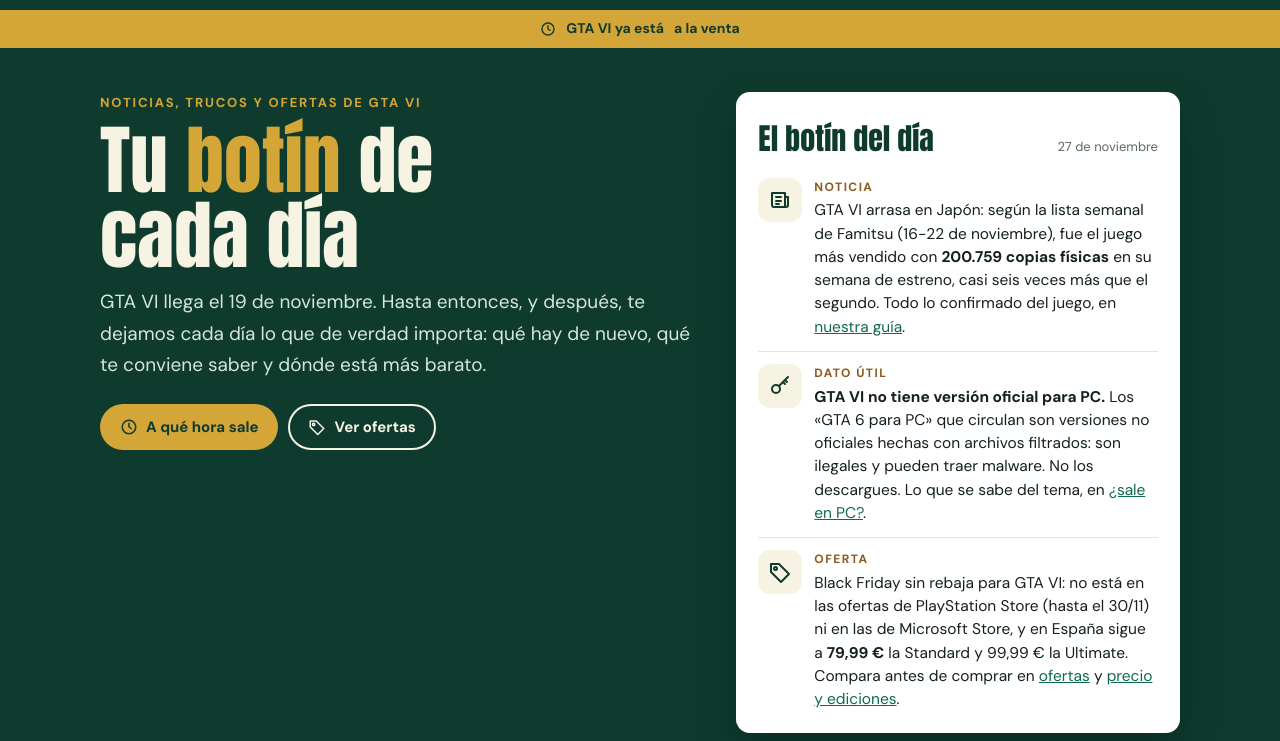
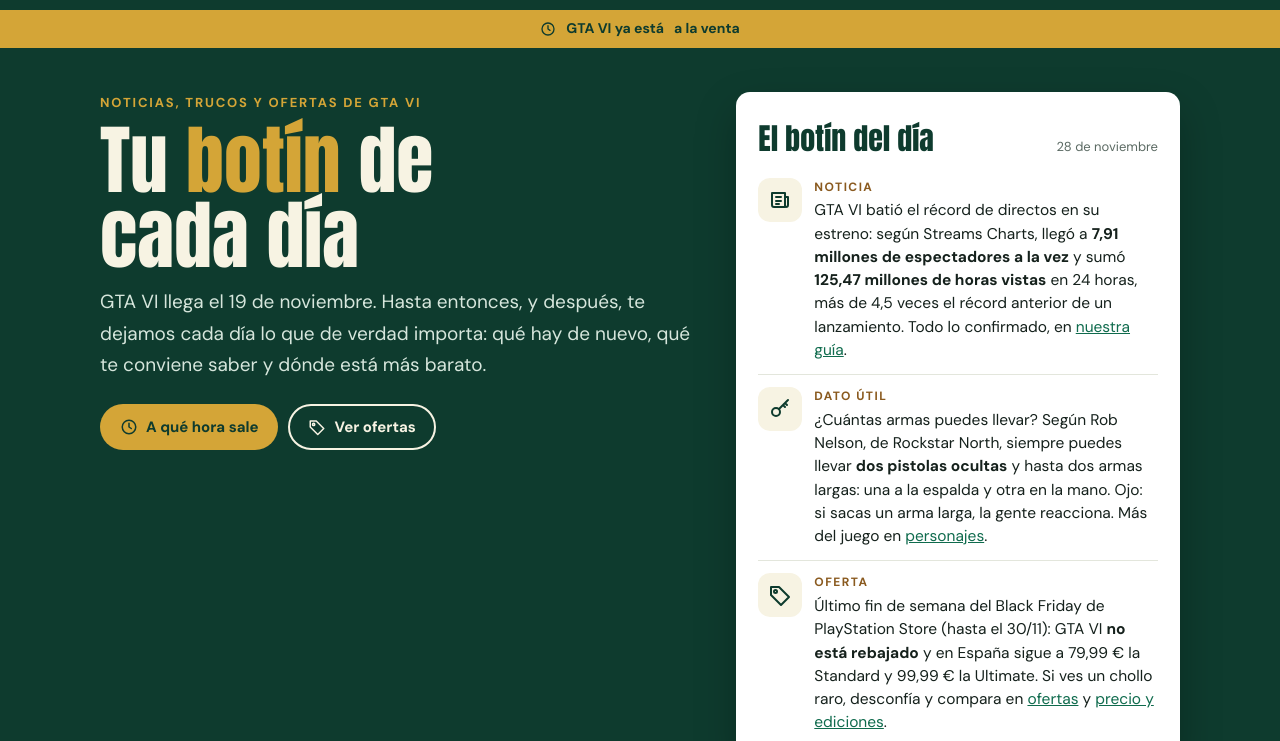
Before and after one commit to botindiario/botindiario-web, a plain HTML site: page index.html in a window 1280 px wide. Shown: the part 56-797 px from the top of the page. Drawn offline with Linux system fonts and the light colour scheme.

Commit message:
Botín del día 2026-11-28
Co-Authored-By: Claude Opus 5.5 <noreply@anthropic.com>
Claude-Session: https://claude.ai/code/session_018E2RkEhuPtBFUfBwRBwZHA

```diff
--- a/index.html
+++ b/index.html
@@ -48,11 +48,11 @@
 </div>
 <section class="loot" aria-labelledby="botin-hoy">
 <!-- BOTIN:INICIO (generado por scripts/actualizar_botin.py, no editar a mano) -->
-<header><h2 id="botin-hoy">El botín del día</h2><time datetime="2026-11-27">27 de noviembre</time></header>
+<header><h2 id="botin-hoy">El botín del día</h2><time datetime="2026-11-28">28 de noviembre</time></header>
 <ol>
-<li><span class="ic"><svg viewBox="0 0 24 24" fill="none" stroke="currentColor" stroke-width="2" stroke-linecap="round" stroke-linejoin="round" aria-hidden="true"><path d="M4 5h13v14H6a2 2 0 0 1-2-2V5Z"/><path d="M17 9h3v8a2 2 0 0 1-2 2"/><path d="M8 9h5M8 13h5M8 16h3"/></svg></span><div><b class="k">Noticia</b><p>GTA VI arrasa en Japón: según la lista semanal de Famitsu (16-22 de noviembre), fue el juego más vendido con <strong>200.759 copias físicas</strong> en su semana de estreno, casi seis veces más que el segundo. Todo lo confirmado del juego, en <a href="/gta-6/">nuestra guía</a>.</p></div></li>
-<li><span class="ic"><svg viewBox="0 0 24 24" fill="none" stroke="currentColor" stroke-width="2" stroke-linecap="round" stroke-linejoin="round" aria-hidden="true"><circle cx="8" cy="15" r="4"/><path d="m11 12 9-9M17 6l2 2M15 8l2 2"/></svg></span><div><b class="k">Dato útil</b><p><strong>GTA VI no tiene versión oficial para PC.</strong> Los «GTA 6 para PC» que circulan son versiones no oficiales hechas con archivos filtrados: son ilegales y pueden traer malware. No los descargues. Lo que se sabe del tema, en <a href="/gta-6/sale-en-pc/">¿sale en PC?</a>.</p></div></li>
-<li><span class="ic"><svg viewBox="0 0 24 24" fill="none" stroke="currentColor" stroke-width="2" stroke-linecap="round" stroke-linejoin="round" aria-hidden="true"><path d="M3 12V4h8l10 10-8 8L3 12Z"/><circle cx="7.5" cy="8.5" r="1.5"/></svg></span><div><b class="k">Oferta</b><p>Black Friday sin rebaja para GTA VI: no está en las ofertas de PlayStation Store (hasta el 30/11) ni en las de Microsoft Store, y en España sigue a <strong>79,99 €</strong> la Standard y 99,99 € la Ultimate. Compara antes de comprar en <a href="/ofertas/">ofertas</a> y <a href="/gta-6/precio-y-ediciones/">precio y ediciones</a>.</p></div></li>
+<li><span class="ic"><svg viewBox="0 0 24 24" fill="none" stroke="currentColor" stroke-width="2" stroke-linecap="round" stroke-linejoin="round" aria-hidden="true"><path d="M4 5h13v14H6a2 2 0 0 1-2-2V5Z"/><path d="M17 9h3v8a2 2 0 0 1-2 2"/><path d="M8 9h5M8 13h5M8 16h3"/></svg></span><div><b class="k">Noticia</b><p>GTA VI batió el récord de directos en su estreno: según Streams Charts, llegó a <strong>7,91 millones de espectadores a la vez</strong> y sumó <strong>125,47 millones de horas vistas</strong> en 24 horas, más de 4,5 veces el récord anterior de un lanzamiento. Todo lo confirmado, en <a href="/gta-6/">nuestra guía</a>.</p></div></li>
+<li><span class="ic"><svg viewBox="0 0 24 24" fill="none" stroke="currentColor" stroke-width="2" stroke-linecap="round" stroke-linejoin="round" aria-hidden="true"><circle cx="8" cy="15" r="4"/><path d="m11 12 9-9M17 6l2 2M15 8l2 2"/></svg></span><div><b class="k">Dato útil</b><p>¿Cuántas armas puedes llevar? Según Rob Nelson, de Rockstar North, siempre puedes llevar <strong>dos pistolas ocultas</strong> y hasta dos armas largas: una a la espalda y otra en la mano. Ojo: si sacas un arma larga, la gente reacciona. Más del juego en <a href="/gta-6/personajes/">personajes</a>.</p></div></li>
+<li><span class="ic"><svg viewBox="0 0 24 24" fill="none" stroke="currentColor" stroke-width="2" stroke-linecap="round" stroke-linejoin="round" aria-hidden="true"><path d="M3 12V4h8l10 10-8 8L3 12Z"/><circle cx="7.5" cy="8.5" r="1.5"/></svg></span><div><b class="k">Oferta</b><p>Último fin de semana del Black Friday de PlayStation Store (hasta el 30/11): GTA VI <strong>no está rebajado</strong> y en España sigue a 79,99 € la Standard y 99,99 € la Ultimate. Si ves un chollo raro, desconfía y compara en <a href="/ofertas/">ofertas</a> y <a href="/gta-6/precio-y-ediciones/">precio y ediciones</a>.</p></div></li>
 </ol>
 <!-- BOTIN:FIN -->
 </section>
--- a/sitemap.xml
+++ b/sitemap.xml
@@ -1,6 +1,6 @@
 <?xml version="1.0" encoding="UTF-8"?>
 <urlset xmlns="http://www.sitemaps.org/schemas/sitemap/0.9">
-  <url><loc>https://botindiario.com/</loc><lastmod>2026-11-27</lastmod></url>
+  <url><loc>https://botindiario.com/</loc><lastmod>2026-11-28</lastmod></url>
   <url><loc>https://botindiario.com/gta-6/</loc><lastmod>2026-10-18</lastmod></url>
   <url><loc>https://botindiario.com/gta-6/trailer-de-lanzamiento/</loc><lastmod>2026-10-18</lastmod></url>
   <url><loc>https://botindiario.com/gta-6/fecha-y-hora-de-lanzamiento/</loc><lastmod>2026-11-04</lastmod></url>
```
Also changed, not shown: datos/botin.json (+4 -4 lines).
